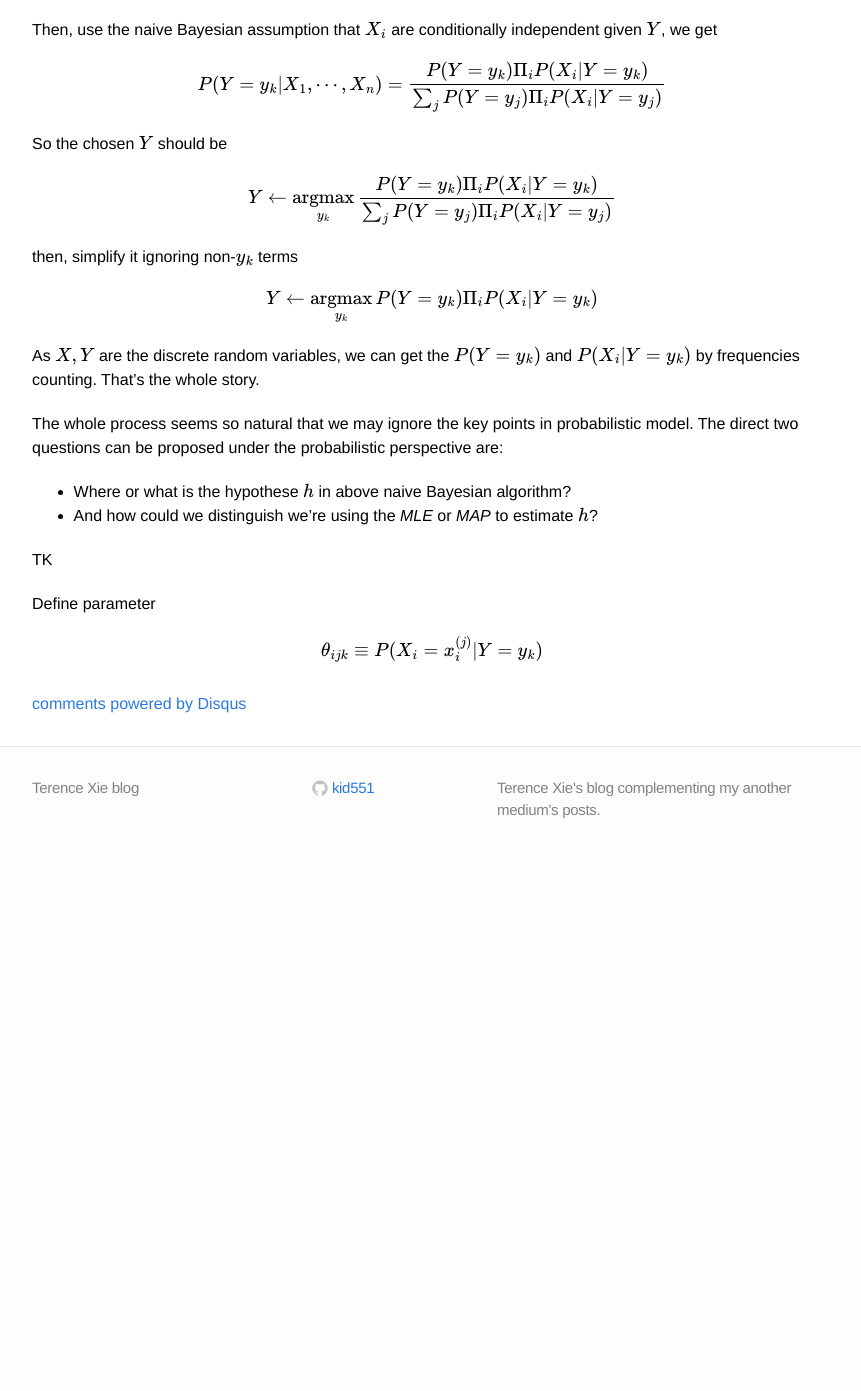
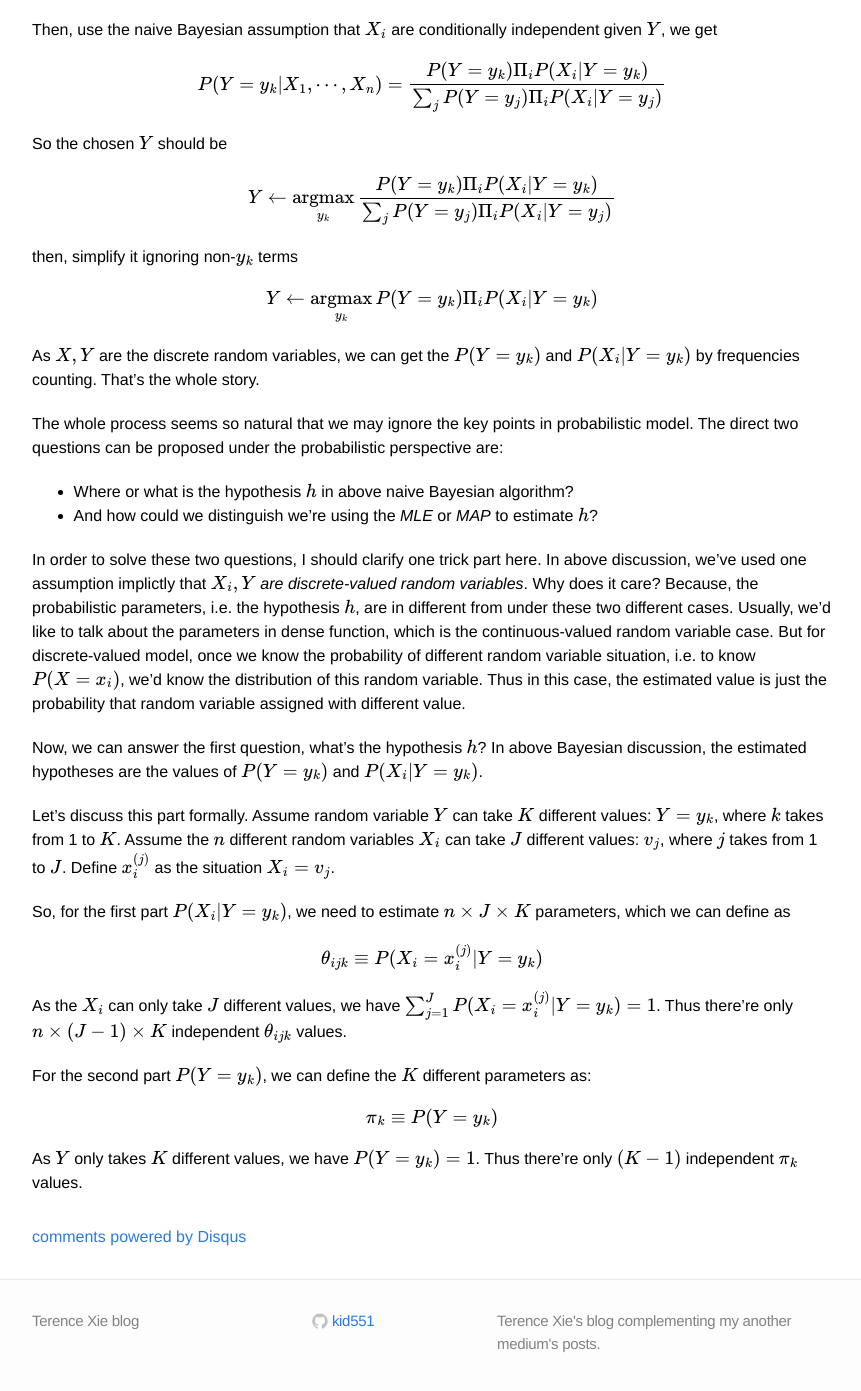
Before and after one commit to kid551/kid551.github.io, a Jekyll site: the page built from _posts/2016-10-25-bayesian-scenario.md, in a window 1280 px wide and 1400 px high, scrolled down 1942 px. Shown: the top 1391 px of the window, without its empty margins (208-1069 px from the left). Built offline with Jekyll 4.4.1, drawn with Linux system fonts in a browser that asks for light colours; formulas are drawn with MathJax 3; comment, search, counter and statistics services are not loaded; before the commit the page ends 2809 px from its top, so only the background shows below that.

Commit message:
Add contents for Bayesian post.

```diff
--- a/_posts/2016-10-25-bayesian-scenario.md
+++ b/_posts/2016-10-25-bayesian-scenario.md
@@ -67,11 +67,23 @@ As $$X, Y$$ are the discrete random variables, we can get the $$P(Y=y_k)$$ and $
 
 The whole process seems so natural that we may ignore the key points in probabilistic model. The direct two questions can be proposed under the probabilistic perspective are:
 
-- Where or what is the hypothese $$h$$ in above naive Bayesian algorithm?
+- Where or what is the hypothesis $$h$$ in above naive Bayesian algorithm?
 - And how could we distinguish we're using the *MLE* or *MAP* to estimate $$h$$?
 
-TK
+In order to solve these two questions, I should clarify one trick part here. In above discussion, we've used one assumption implictly that $$X_i, Y$$ *are discrete-valued random variables*. Why does it care? Because, the probabilistic parameters, i.e. the hypothesis $$h$$, are in different from under these two different cases. Usually, we'd like to talk about the parameters in dense function, which is the continuous-valued random variable case. But for discrete-valued model, once we know the probability of different random variable situation, i.e. to know $$P(X = x_i)$$, we'd know the distribution of this random variable. Thus in this case, the estimated value is just the probability that random variable assigned with different value.
 
-Define parameter
+Now, we can answer the first question, what's the hypothesis $$h$$? In above Bayesian discussion, the estimated hypotheses are the values of $$P(Y = y_k)$$ and $$P(X_i \vert Y = y_k)$$.
+
+Let's discuss this part formally. Assume random variable $$Y$$ can take $$K$$ different values: $$Y = y_k$$, where $$k$$ takes from 1 to $$K$$.  Assume the $$n$$ different random variables $$X_i$$ can take $$J$$ different values: $$v_j$$, where $$j$$ takes from 1 to $$J$$. Define $$x_i^{(j)}$$ as the situation $$X_i = v_j$$.
+
+So, for the first part $$P(X_i \vert Y = y_k)$$, we need to estimate $$n \times J \times K $$ parameters, which we can define as
 
 $$\theta_{ijk} \equiv P(X_i = x_i^{(j)} \vert Y = y_k)$$
+
+As the $$X_i$$ can only take $$J$$ different values, we have $$\sum_{j=1}^J P(X_i = x_i^{(j)} \vert Y = y_k) = 1 $$. Thus there're only $$n \times (J-1) \times K$$ independent $$\theta_{ijk}$$ values.
+
+For the second part $$P(Y = y_k)$$, we can define the $$K$$ different parameters as:
+
+$$\pi_k \equiv P(Y = y_k)$$
+
+As $$Y$$ only takes $$K$$ different values, we have $$P(Y = y_k) = 1$$. Thus there're only $$(K-1)$$ independent $$\pi_k$$ values.
```
